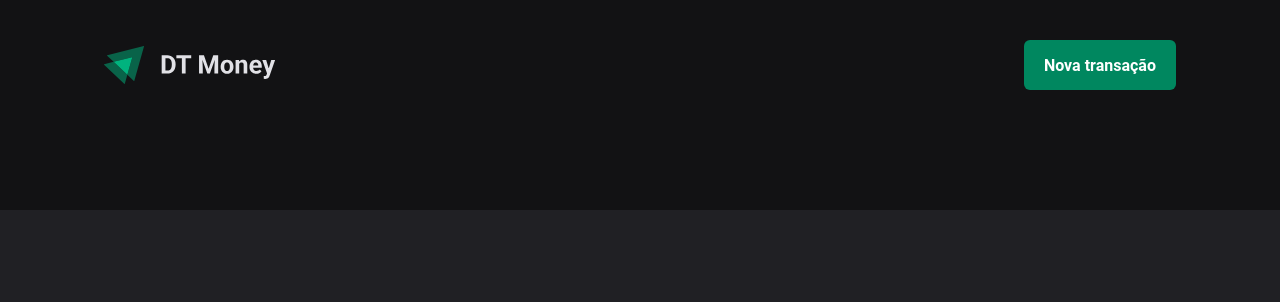
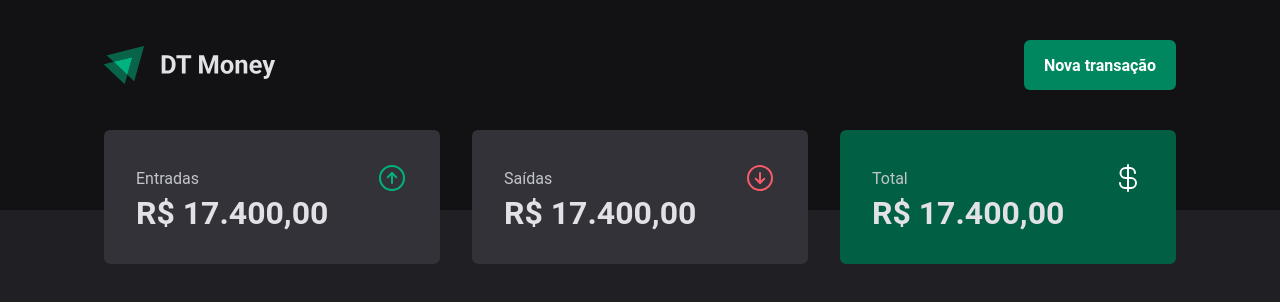
Before and after one commit to edilaine-as/ReactJS_DTMoney, a React (Vite) app: page / in a window 1280 px wide. Shown: the top 302 px of the page. Built offline with nearby package versions, Linux system fonts and the light colour scheme.

Commit message:
Add Summary

```diff
--- a/package.json
+++ b/package.json
@@ -10,6 +10,7 @@
     "preview": "vite preview"
   },
   "dependencies": {
+    "phosphor-react": "^1.4.1",
     "react": "^18.2.0",
     "react-dom": "^18.2.0",
     "styled-components": "^6.1.8"
--- /dev/null
+++ b/src/components/Summary/index.tsx
@@ -0,0 +1,33 @@
+import { ArrowCircleUp, ArrowCircleDown, CurrencyDollar } from "phosphor-react";
+import { SummaryCard, SummaryContainer } from "./styles";
+
+export function Summary(){
+    return (
+        <SummaryContainer>
+            <SummaryCard>
+                <header>
+                    <span>Entradas</span>
+                    <ArrowCircleUp size={32} color="#00b37e"/>
+                </header>
+
+                <strong>R$ 17.400,00</strong>
+            </SummaryCard>
+            <SummaryCard>
+                <header>
+                    <span>Saídas</span>
+                    <ArrowCircleDown size={32} color="#f75a68"/>
+                </header>
+
+                <strong>R$ 17.400,00</strong>
+            </SummaryCard>
+            <SummaryCard variant='green'>
+                <header>
+                    <span>Total</span>
+                    <CurrencyDollar size={32} color="#fff"/>
+                </header>
+
+                <strong>R$ 17.400,00</strong>
+            </SummaryCard>
+        </SummaryContainer>
+    )
+}
--- /dev/null
+++ b/src/components/Summary/styles.ts
@@ -0,0 +1,41 @@
+import { css, styled } from "styled-components";
+
+export const SummaryContainer = styled.section`
+    width: 100%;
+    max-width: 1120px;
+    margin: 0 auto;
+    padding: 0 1.5rem;
+
+    display: grid;
+    grid-template-columns: repeat(3, 1fr);
+    gap: 2rem;
+
+    margin-top: -5rem;
+`
+
+interface SummaryCardProps {
+    variant?: 'green';
+}
+
+export const SummaryCard = styled.div<SummaryCardProps>`
+    background-color: ${props => props.theme["gray-600"]};
+    border-radius: 6px;
+    padding: 2rem;
+
+    header{
+        display: flex;
+        align-items: center;
+        justify-content: space-between;
+        color: ${props => props.theme["gray-300"]};
+    }
+
+    strong{
+        display: block;
+        margin-top:: 1rem;
+        font-size: 2rem;
+    }
+
+    ${props => props.variant === 'green' && css`
+        background-color: ${props.theme["green-700"]};
+    `}
+`
--- a/src/pages/Transactions/index.tsx
+++ b/src/pages/Transactions/index.tsx
@@ -1,9 +1,11 @@
 import { Header } from '../../components/Header'
+import { Summary } from '../../components/Summary'
 
 export function Transactions() {
   return (
     <div>
       <Header />
+      <Summary />
     </div>
   )
 }
```
Also changed, not shown: .eslintrc.cjs (deleted), 1 other file (tests, documents, lock files or other folders).
